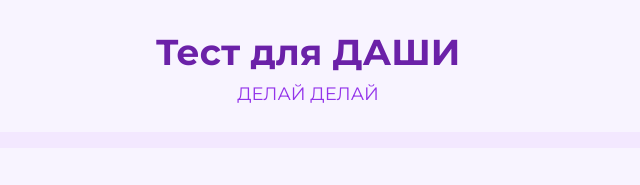
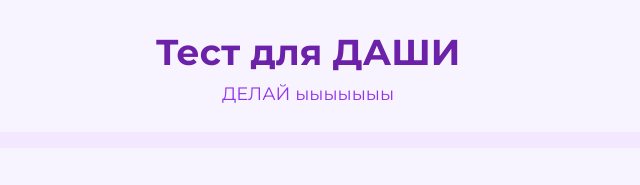
Before and after one commit to KRASAVAw/pdrpdrpdrp, a plain HTML site: page index.html in a window 1280 px wide. Shown: the top 185 px of the page, 332-972 px from the left. Drawn offline with nearby package versions, Linux system fonts and the light colour scheme.

Commit message:
Update index.html

```diff
--- a/index.html
+++ b/index.html
@@ -3,7 +3,7 @@
 <head>
     <meta charset="UTF-8">
     <meta name="viewport" content="width=device-width, initial-scale=1.0">
-    <title>Тест з ПДР для дівчат</title>
+    <title>Тест з ПДР</title>
     <script src="https://cdn.tailwindcss.com"></script>
     <link rel="stylesheet" href="https://cdnjs.cloudflare.com/ajax/libs/font-awesome/6.4.0/css/all.min.css">
     <style>
@@ -101,7 +101,7 @@
     <div class="container mx-auto px-4 py-8 max-w-4xl">
         <header class="text-center mb-10 fade-in">
             <h1 class="text-4xl font-bold text-purple-800 mb-2">Тест для ДАШИ</h1>
-            <p class="text-lg text-purple-600">ДЕЛАЙ ДЕЛАЙ</p>
+            <p class="text-lg text-purple-600">ДЕЛАЙ ыыыыыыы</p>
             <div class="w-full bg-purple-100 rounded-full h-4 mt-6">
                 <div id="progress-bar" class="progress-bar bg-purple-600 h-4 rounded-full" style="width: 0%"></div>
             </div>
```
